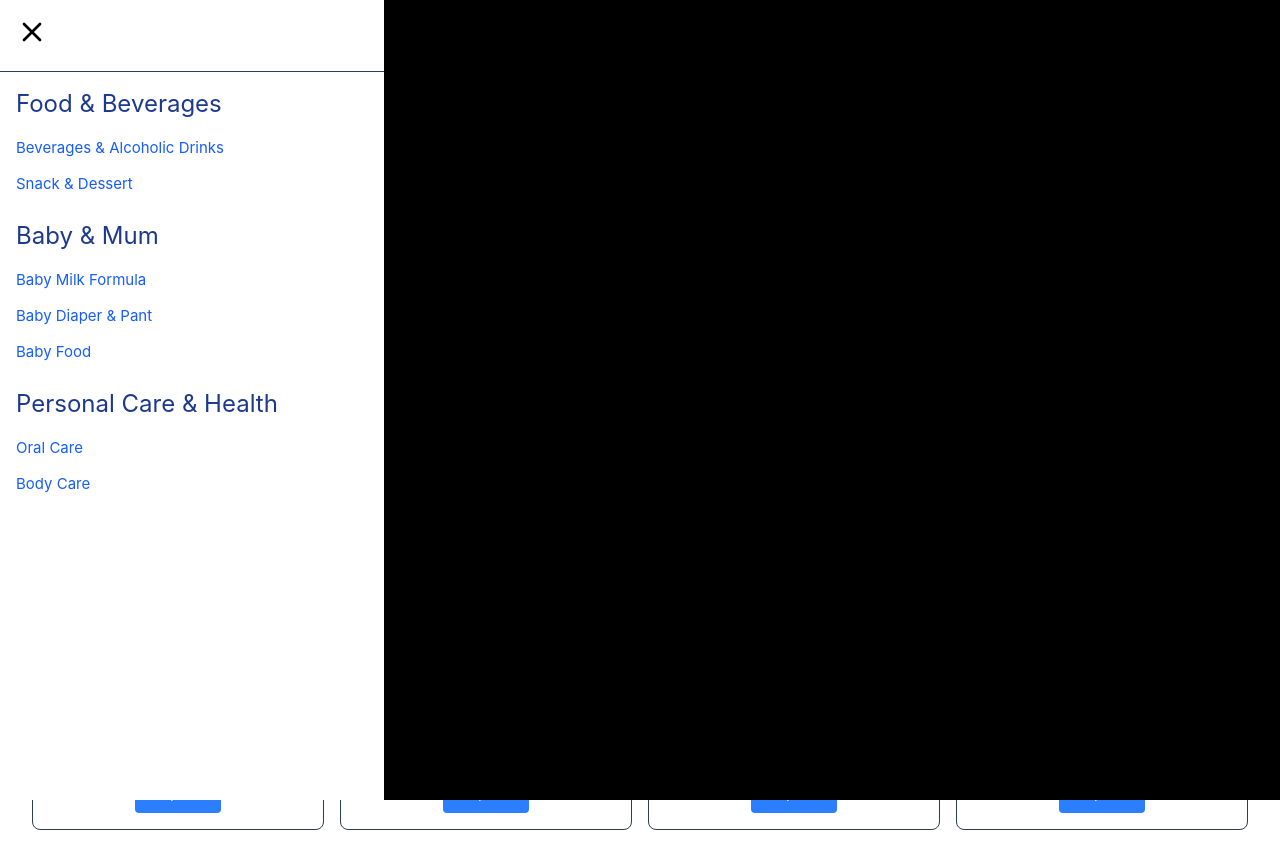
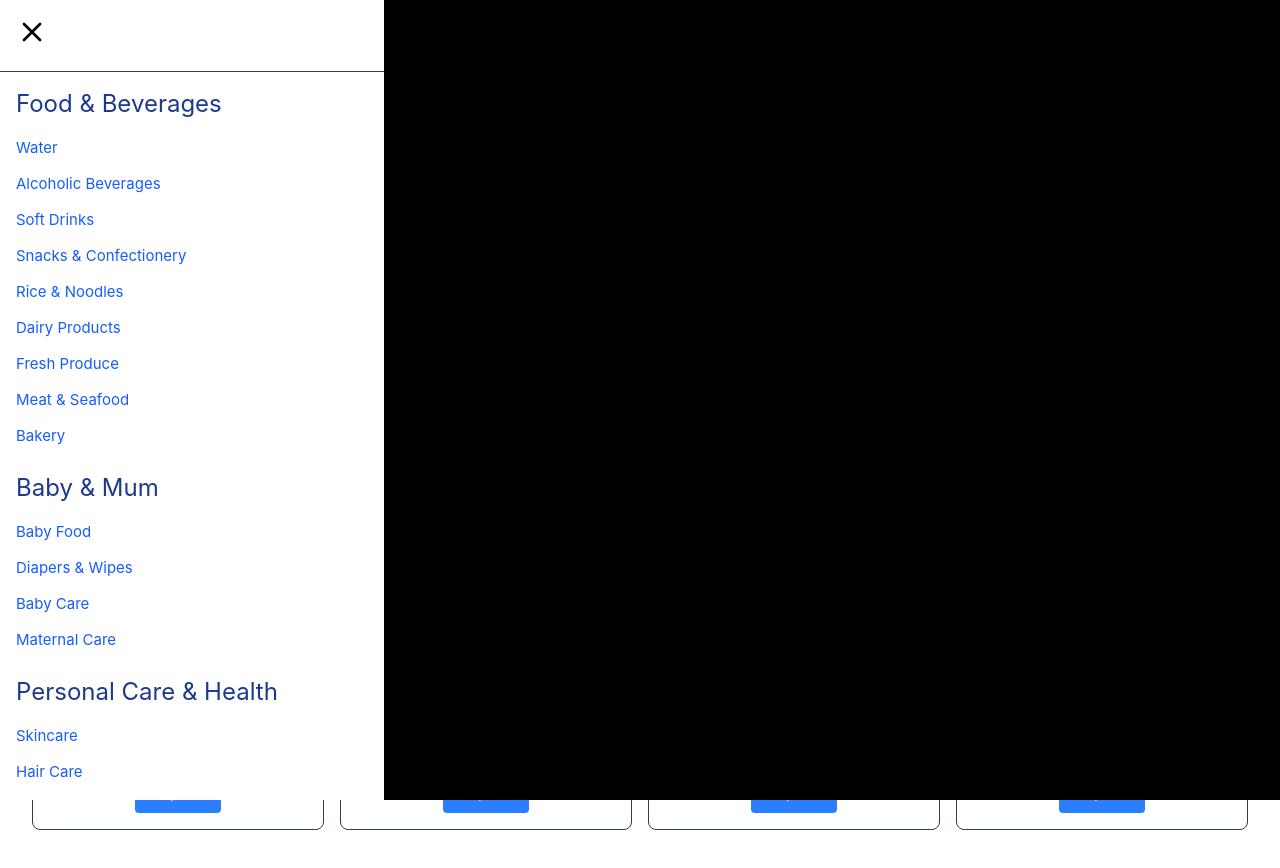
Before and after one commit to siuma1109/SHAPE-6012CEM-ASSIGNMENT-User-Experience-Design, a Vue app: page / in a window 1280 px wide. Both pictures are taken after a click on the link 26 px from the left and 105 px from the top of the page. Shown: the top 868 px of the page. Built offline with nearby package versions, Linux system fonts and the light colour scheme.

Commit message:
Apply categories in navigation

```diff
--- a/src/components/navigation/NavigationBar.vue
+++ b/src/components/navigation/NavigationBar.vue
@@ -20,30 +20,11 @@
                     <!-- Menu categories -->
                     <div class="menu-content p-4">
                         <!-- Food & Beverages -->
-                        <div class="category mb-6">
-                            <h2 class="text-2xl font-bold mb-4 text-blue-900">Food & Beverages</h2>
+                        <div v-for="category in mainCategories" :key="category.id" class="category mb-6">
+                            <h2 class="text-2xl font-bold mb-4 text-blue-900">{{ category.name }}</h2>
                             <ul class="space-y-3">
-                                <li><a href="#" class="text-blue-600">Beverages & Alcoholic Drinks</a></li>
-                                <li><a href="#" class="text-blue-600">Snack & Dessert</a></li>
-                            </ul>
-                        </div>
-
-                        <!-- Baby & Mum -->
-                        <div class="category mb-6">
-                            <h2 class="text-2xl font-bold mb-4 text-blue-900">Baby & Mum</h2>
-                            <ul class="space-y-3">
-                                <li><a href="#" class="text-blue-600">Baby Milk Formula</a></li>
-                                <li><a href="#" class="text-blue-600">Baby Diaper & Pant</a></li>
-                                <li><a href="#" class="text-blue-600">Baby Food</a></li>
-                            </ul>
-                        </div>
-
-                        <!-- Personal Care & Health -->
-                        <div class="category mb-6">
-                            <h2 class="text-2xl font-bold mb-4 text-blue-900">Personal Care & Health</h2>
-                            <ul class="space-y-3">
-                                <li><a href="#" class="text-blue-600">Oral Care</a></li>
-                                <li><a href="#" class="text-blue-600">Body Care</a></li>
+                                <li v-for="subCategory in category.subCategories" :key="subCategory.id"><a href="#"
+                                        class="text-blue-600">{{ subCategory.name }}</a></li>
                             </ul>
                         </div>
                     </div>
@@ -61,7 +42,11 @@
 
 <script setup>
 import { ref } from 'vue';
-
+import categoriesJson from '@/mocks/data/categories.json';
+const mainCategories = ref(categoriesJson.filter(category => category.parent_id === null));
+mainCategories.value.map(category => {
+    category.subCategories = categoriesJson.filter(subcategory => subcategory.parent_id === category.id);
+});
 const isMenuOpen = ref(false);
 
 const toggleMenu = () => {
```
